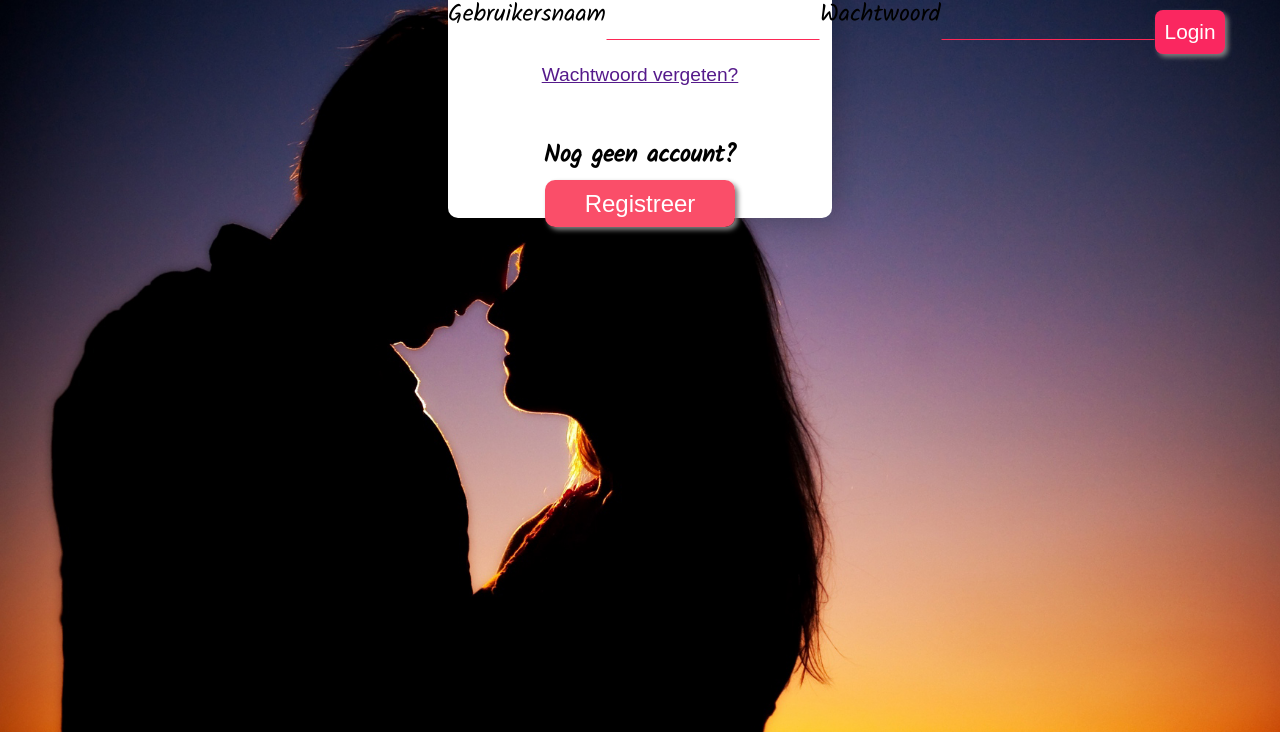
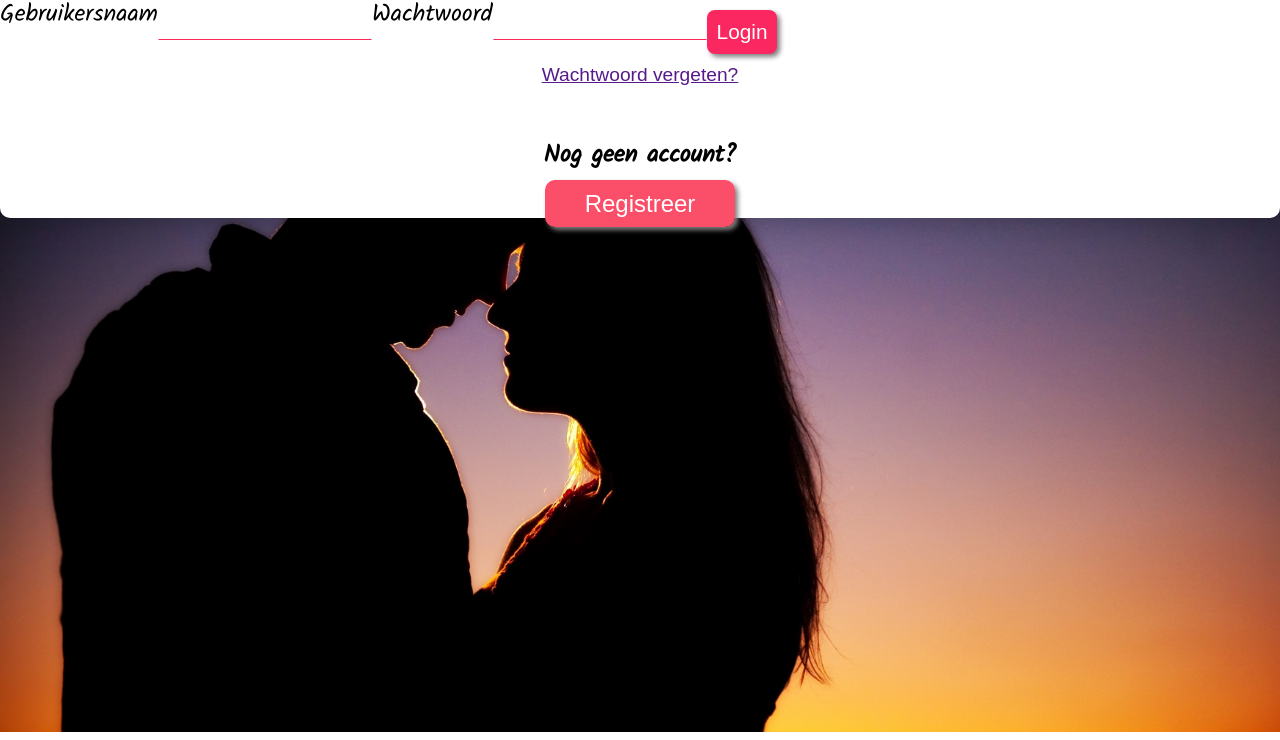
Before and after one commit to ralfz123/fe-assessment-2, a plain HTML site: page index.html in a window 1280 px wide. Shown: the part 60-800 px from the top of the page. Drawn offline with Linux system fonts and the light colour scheme; a web font is replaced by a local one.

Commit message:
Created extra wrapper for login and profile

```diff
--- a/index.html
+++ b/index.html
@@ -13,7 +13,7 @@
     </head>
 
 <body>
-    <div class="wrapper">
+    <div class="wrapperInlogProfile">
 
     <header>
         <h1>Hey!</h1>
--- a/style/style.css
+++ b/style/style.css
@@ -171,8 +171,25 @@ h4{
     perspective: 1000;
     height: 100%;
     border-radius: 10px;
+    height: 89vh;
     /* padding-bottom: 152px */
 }
+
+.wrapperInlogProfile{
+    position: relative;
+    margin-top: 0.5rem;
+    margin-right: auto;
+    margin-left: auto;
+    width: remy(320px);
+    background: #fff;
+    box-shadow: 3px 3px 32px rgba(0, 0, 0, 0.25);
+    perspective: 1000;
+    height: 100%;
+    border-radius: 10px;
+    /* height: 89vh; */
+    /* padding-bottom: 152px */
+}
+
 
 
 /* @media only screen and (min-width: 600px) {
@@ -377,7 +394,13 @@ fieldset {
     font-family: omnes-pro, sans-serif;
     border: none;
     cursor: pointer;
+    bottom: 30px;
+    /* position: absolute;
+    bottom: 10px;
+    left: 50%;
+    */
 }
+
 .registratepage fieldset input[type="radio"]{
     display: inline-flex;
     width: 20px;
```
Also changed, not shown: profile.html (+1 -1 lines), script/script.js (+18 -9 lines), img/gallery.png.
